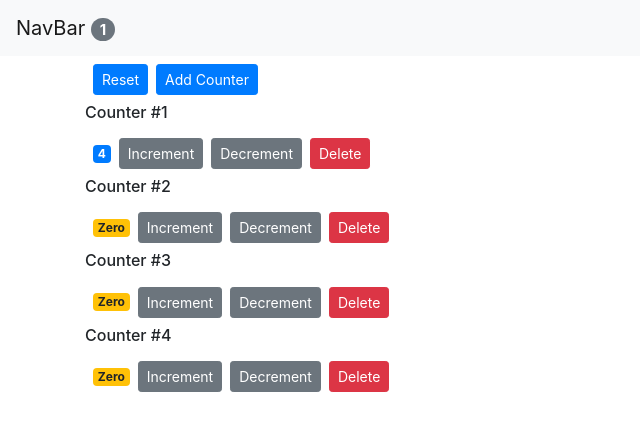
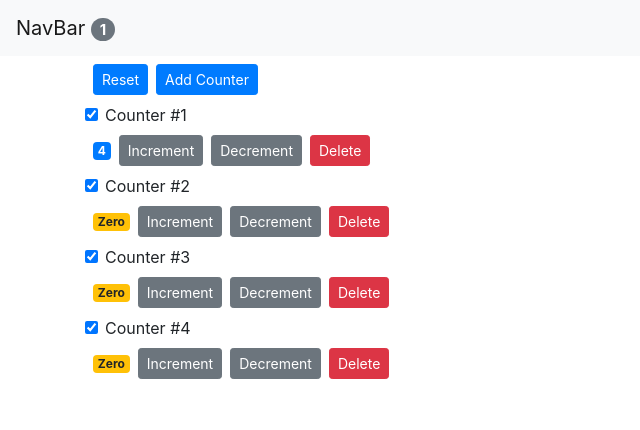
Before and after one commit to csong202/counter-app, a React (Create React App) app: page / in a window 1280 px wide. Shown: the top 430 px of the page, without its empty margins (0-640 px from the left). Built offline with nearby package versions, Linux system fonts and the light colour scheme.

Commit message:
added checkboxes to enable/disable counters

```diff
--- a/src/App.js
+++ b/src/App.js
@@ -33,7 +33,7 @@ class App extends Component {
     const index = counters.indexOf(counter);
     counters[index] = {...counter}; // cloning the counter object in argument
     counters[index].value++;
-    console.log("counter #" + index + " has a value of " + counters[index].value);
+    console.log("counter at index " + index + " has a value of " + counters[index].value);
     this.setState({counters})
   }
 
@@ -45,7 +45,7 @@ class App extends Component {
     let val = counters[index].value;
     if (val > 0) {val--};
     counters[index].value = val;
-    console.log("counter #" + index + " has a value of " + counters[index].value);
+    console.log("counter at index " + index + " has a value of " + counters[index].value);
     this.setState({counters});
   }
 
@@ -53,6 +53,11 @@ class App extends Component {
     console.log("\nRESET");
     const counters = this.state.counters.map(c => {
       c.value = 0;
+      const id = c.id;
+      document.getElementById("check"+id).checked=true;
+      document.getElementById("btnIncr"+id).disabled=false;
+      document.getElementById("btnDecr"+id).disabled=false;
+      document.getElementById("btnDel"+id).disabled=false;
       return c;
     });
     this.setState({counters});
--- a/src/components/counter.jsx
+++ b/src/components/counter.jsx
@@ -15,27 +15,43 @@ class Counter extends Component {
   // }
 
   render() {
+    const {counter} = this.props;
     return (
       <div>
         {this.props.children}
         <span className={this.getBadgeClasses()}>{this.formatCount()}</span>
         <button
+          id={this.getBtnIncrId(counter.id)}
           onClick={() => this.props.onIncrement(this.props.counter)}
           className="btn btn-secondary btn-sm"
         >Increment
         </button>
         <button
+          id={this.getBtnDecrId(counter.id)}
           onClick={() => this.props.onDecrement(this.props.counter)}
           className="btn btn-secondary btn-sm m-2"
         >Decrement
         </button>
         <button
+          id={this.getBtnDelId(counter.id)}
           onClick={() => this.props.onDelete(this.props.counter.id)}
           className="btn btn-danger btn-sm"
         >Delete
         </button>
       </div>
     );
+  }
+
+  getBtnIncrId(counterId) {
+    return "btnIncr"+counterId;
+  }
+
+  getBtnDecrId(counterId) {
+    return "btnDecr"+counterId;
+  }
+
+  getBtnDelId(counterId) {
+    return "btnDel"+counterId;
   }
 
   getBadgeClasses() {
--- a/src/components/counters.jsx
+++ b/src/components/counters.jsx
@@ -28,12 +28,48 @@ class Counters extends Component {
             onDelete={onDelete}
             counter={counter} // counter object has value and id
           >
-            <h6>Counter #{counter.id}</h6>
+            <div class="form-check">
+              <label class="form-check-label">
+                <input
+                  type="checkbox"
+                  class="form-check-input"
+                  defaultChecked={true}
+                  id={this.getCheckBoxId(counter.id)}
+                  onClick={((e) => this.handleCheck(e, counter.id, counter))}
+                />Counter #{counter.id}
+              </label>
+            </div>
           </Counter>
         )}
       </div>
     );
   }
+
+  handleCheck = (e, counterId, counter) => {
+    console.log("clicked checkbox #" + counterId);
+    var btnIncr = document.getElementById("btnIncr"+counterId);
+    var btnDecr = document.getElementById("btnDecr"+counterId);
+    var btnDel = document.getElementById("btnDel"+counterId);
+
+    if (!btnIncr.disabled) {
+      console.log("was enabled");
+      btnIncr.disabled=true;
+      btnDecr.disabled=true;
+      btnDel.disabled=true;
+    }
+    else {
+      console.log("was disabled");
+      btnIncr.disabled=false;
+      btnDecr.disabled=false;
+      btnDel.disabled=false;
+    }
+  }
+
+  getCheckBoxId(counterId) {
+    let id="check";
+    id += counterId;
+    return id;
+  }
 }
 
 export default Counters;
```
